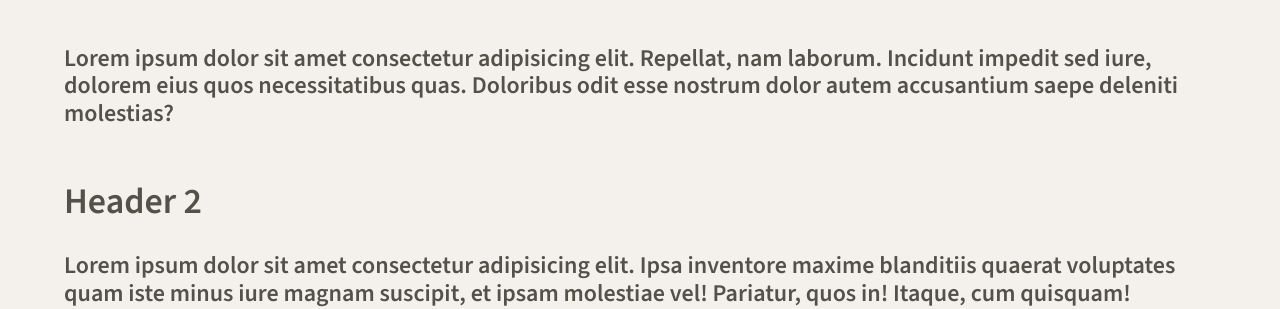
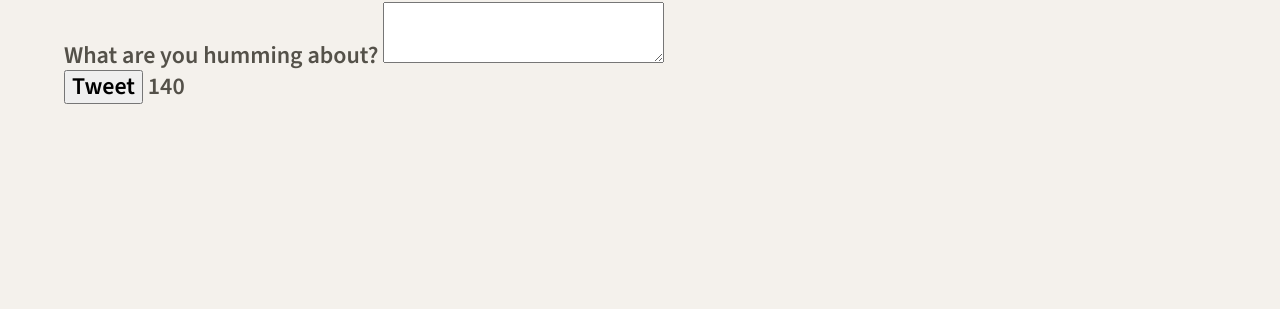
Before and after one commit to nbar72/tweeter, a website: page public/index.html in a window 1280 px wide. Shown: the part 639-948 px from the top of the page. After the commit the page ends 800 px from the top, so only its background shows below. Drawn offline with nearby package versions, Linux system fonts and the light colour scheme.

Commit message:
add form to make new tweets

```diff
--- a/public/index.html
+++ b/public/index.html
@@ -15,10 +15,11 @@
     <!-- font awesome -->
     <link rel="stylesheet" href="https://cdnjs.cloudflare.com/ajax/libs/font-awesome/6.4.2/css/all.min.css" integrity="sha512-z3gLpd7yknf1YoNbCzqRKc4qyor8gaKU1qmn+CShxbuBusANI9QpRohGBreCFkKxLhei6S9CQXFEbbKuqLg0DA==" crossorigin="anonymous" referrerpolicy="no-referrer" />
 
-    <!-- App CSS -->
+    <!-- CSS -->
     <link rel="stylesheet" href="/styles/layout.css" type="text/css" />
     <link rel="stylesheet" href="/styles/nav.css" type="text/css" />
     <link rel="stylesheet" href="/styles/header.css" type="text/css" />
+    <link rel="stylesheet" href="/styles/new-tweet.css" type="text/css" />
 
     <!-- External JS -->
     <script src="https://ajax.googleapis.com/ajax/libs/jquery/3.4.1/jquery.min.js"></script>
@@ -51,14 +52,19 @@
 
     <!-- Page-specific (main) content here -->
     <main class="container">
-      <h1> Header </h1>
-      <p>
-        Lorem ipsum dolor sit amet consectetur adipisicing elit. Repellat, nam laborum. Incidunt impedit sed iure, dolorem eius quos necessitatibus quas. Doloribus odit esse nostrum dolor autem accusantium saepe deleniti molestias?
-      </p>
-      <h2> Header 2 </h2>
-      <div>
-        Lorem ipsum dolor sit amet consectetur adipisicing elit. Ipsa inventore maxime blanditiis quaerat voluptates quam iste minus iure magnam suscipit, et ipsam molestiae vel! Pariatur, quos in! Itaque, cum quisquam!
-      </div>
+
+      <section class="new-tweet">
+        <h2>Compose Tweet</h2>
+        <form method="POST" action="/tweets/">
+          <label for="tweet-text">What are you humming about?</label>
+          <textarea name="text" id="tweet-text"></textarea>
+          <div>
+            <button type="submit">Tweet</button>
+            <output name="counter" class="counter" for="tweet-text">140</output>
+          </div>
+        </form>
+      </section>
+
     </main>
   </body>
 </html>
```
